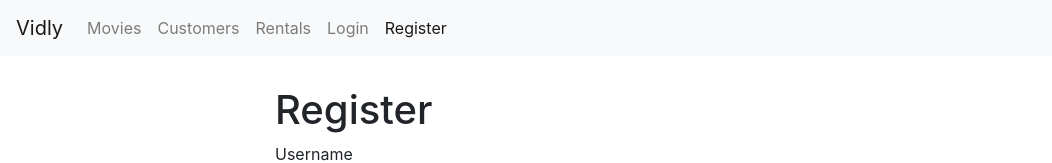
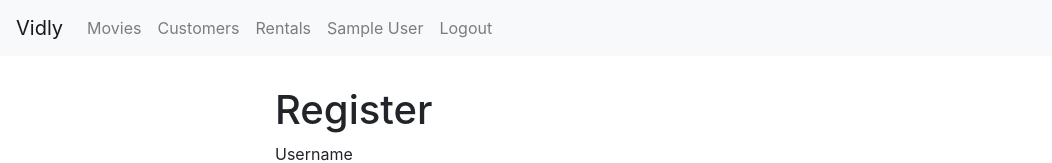
Before and after one commit to luc-tuyishime/movie-react, a React (Create React App) app: page /register in a window 1280 px wide. Shown: the top 163 px of the page, without its empty margins (0-1052 px from the left). Built offline with nearby package versions, Linux system fonts and the light colour scheme; sample sign-in values are in the browser's storage.

Commit message:
logout component

```diff
--- a/package.json
+++ b/package.json
@@ -9,6 +9,7 @@
     "font-awesome": "^4.7.0",
     "joi": "^13.7.0",
     "joi-browser": "^13.4.0",
+    "jwt-decode": "^2.2.0",
     "react": "^16.4.2",
     "react-dom": "^16.4.2",
     "react-router-dom": "^4.3.1",
--- a/src/App.js
+++ b/src/App.js
@@ -1,27 +1,45 @@
+// object from third party libraries
 import React, { Component } from "react"
 import { Route, Switch, Redirect } from "react-router-dom"
+import { ToastContainer } from "react-toastify"
+import jwtDecode from "jwt-decode"
+
+// import components from application
 import MovieForm from "./components/movieForm"
-import { ToastContainer } from "react-toastify"
 import NavBar from "./components/Navbar"
 import Movies from "./components/movies"
 import Customers from "./components/customers"
 import Rentals from "./components/rentals"
 import NotFound from "./components/notFound"
 import LoginForm from "./components/loginForm"
+import Logout from "./components/logout"
 import RegisterForm from "./components/registerForm"
+
+// css properties
 import "react-toastify/dist/ReactToastify.css"
 import "./App.css"
 
 class App extends Component {
+  state = {}
+
+  componentDidMount() {
+    try {
+      const jwt = localStorage.getItem("token")
+      const user = jwtDecode(jwt)
+      this.setState({ user })
+    } catch (ex) {}
+  }
+
   render() {
     return (
       <React.Fragment>
         <ToastContainer />
-        <NavBar />
+        <NavBar user={this.state.user} />
         <main className="container">
           <Switch>
             <Route path="/login" component={LoginForm} />
             <Route path="/register" component={RegisterForm} />
+            <Route path="/logout" component={Logout} />
             <Route path="/movies/:id" component={MovieForm} />
             <Route path="/movies" component={Movies} />
             <Route path="/customers" component={Customers} />
--- a/src/components/Navbar.jsx
+++ b/src/components/Navbar.jsx
@@ -2,7 +2,7 @@
 
 import { Link, NavLink } from "react-router-dom"
 
-const NavBar = props => {
+const NavBar = ({ user }) => {
   return (
     <div>
       <nav className="navbar navbar-expand-lg navbar-light bg-light">
@@ -22,31 +22,39 @@
         </button>
         <div className="collapse navbar-collapse" id="navbarNav">
           <ul className="navbar-nav">
-            <li className="nav-item">
             <NavLink className="nav-link" to="/movies">
               Movies
             </NavLink>
-            </li>
-            <li className="nav-item">
+
             <NavLink className="nav-link" to="/customers">
               Customers
             </NavLink>
-            </li>
-            <li className="nav-item">
+
             <NavLink className="nav-link" to="/rentals">
               Rentals
             </NavLink>
-            </li>
-            <li className="nav-item">
+            {!user && (
+              <React.Fragment>
                 <NavLink className="nav-link" to="/login">
                   Login
                 </NavLink>
-            </li>
-            <li className="nav-item">
+
                 <NavLink className="nav-link" to="/register">
                   Register
                 </NavLink>
-            </li>
+              </React.Fragment>
+            )}
+            {user && (
+              <React.Fragment>
+                <NavLink className="nav-link" to="/profile">
+                  {user.name}
+                </NavLink>
+
+                <NavLink className="nav-link" to="/logout">
+                  Logout
+                </NavLink>
+              </React.Fragment>
+            )}
           </ul>
         </div>
       </nav>
--- a/src/components/loginForm.jsx
+++ b/src/components/loginForm.jsx
@@ -24,7 +24,7 @@
       const { data } = this.state
       const { data: jwt } = await login(data.username, data.password)
       localStorage.setItem("token", jwt)
-      this.props.history.push("/")
+      window.location = "/"
     } catch (ex) {
       if (ex.response && ex.response.status === 400) {
         const errors = { ...this.state.errors }
--- /dev/null
+++ b/src/components/logout.js
@@ -0,0 +1,18 @@
+import React, { Component } from 'react';
+
+
+class Logout extends Component {
+
+  componentDidMount() {
+    localStorage.removeItem("token")
+    window.location = "/"
+  }
+
+  render() {
+      return null
+  }
+}
+
+
+
+export default Logout;
--- a/src/components/registerForm.jsx
+++ b/src/components/registerForm.jsx
@@ -28,7 +28,7 @@
     try {
       const response = await userService.register(this.state.data)
       localStorage.setItem("token", response.headers["x-auth-token"])
-      this.props.history.push("/")
+      window.location = "/"
     } catch (ex) {
       // ex is like error
       if (ex.reponse && ex.response.status === 400) {
```
Also changed, not shown: 1 other file (tests, documents, lock files or other folders). Lines whose indentation alone changed are shown as unchanged.
